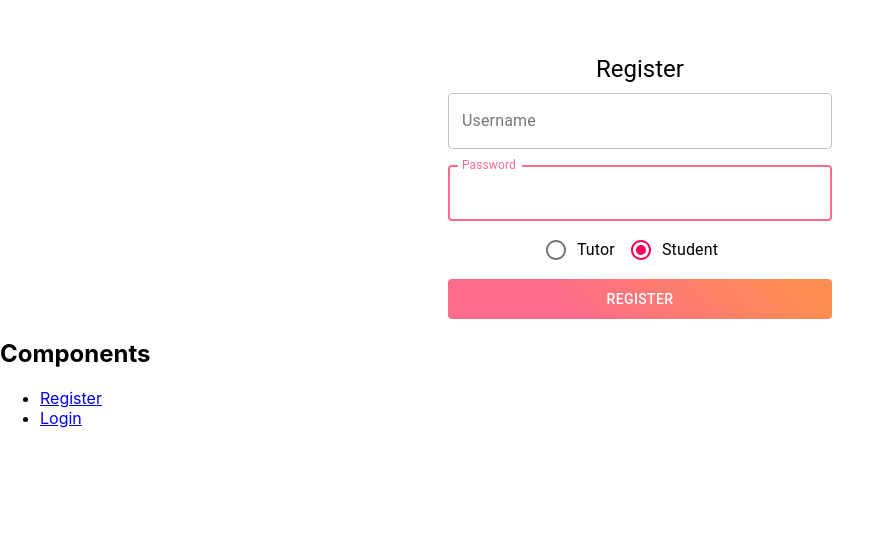
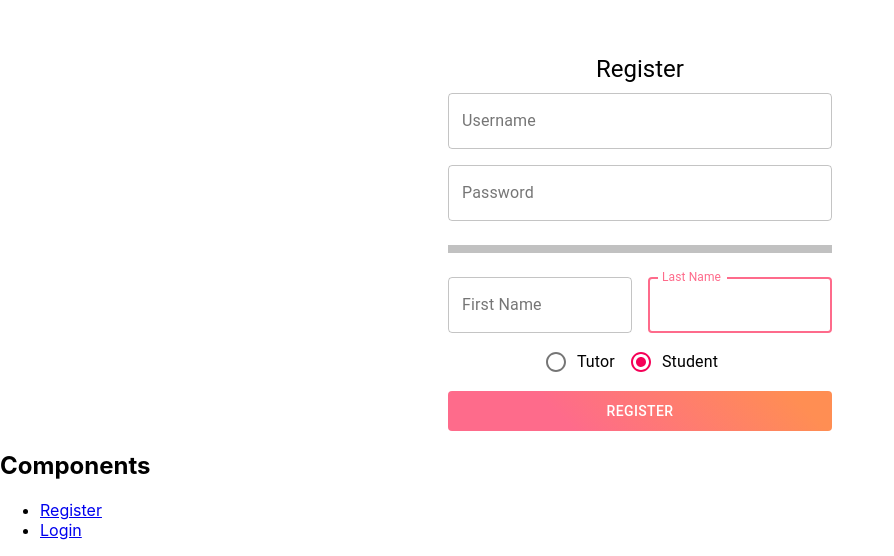
Before and after one commit to HardPocketRocket/thesis-web-application, a React (Create React App) app in the folder frontend/: page /register in a window 1280 px wide. Shown: the part 247-803 px from the top of the page, without its empty margins (0-894 px from the left). Built offline with nearby package versions, Linux system fonts and the light colour scheme.

Commit message:
Updated the Login page and implemented a password strength checker

```diff
--- a/frontend/src/components/register.component.js
+++ b/frontend/src/components/register.component.js
@@ -8,7 +8,9 @@ import {
 	withStyles,
 	RadioGroup,
 	FormControlLabel,
-	Radio
+	Radio,
+	Box,
+	LinearProgress
 } from '@material-ui/core';
 
 const styles = {
@@ -17,6 +19,11 @@ const styles = {
 		display: 'flex',
 		flexDirection: 'column',
 		alignItems: 'center'
+	},
+	nameBox: {
+		width: '30%',
+		display: 'flex',
+		flexDirection: 'row'
 	},
 	radioForm: {
 		display: 'flex',
@@ -27,6 +34,45 @@ const styles = {
 		width: '30%',
 		marginLeft: 'auto',
 		marginRight: 'auto',
+		marginTop: 8,
+		marginBottom: 8
+	},
+	progress: {
+		width: '30%',
+		height: '8px',
+		marginLeft: 'auto',
+		marginRight: 'auto',
+		marginTop: 16,
+		marginBottom: 16,
+		backgroundColor: '#cbcbcb'
+	},
+	colorPrimary: {
+		backgroundColor: '#c1c1c1'
+	},
+	barColorPrimary1: {
+		backgroundColor: '#ff2929'
+	},
+	barColorPrimary2: {
+		backgroundColor: '#ff9326'
+	},
+	barColorPrimary3: {
+		backgroundColor: '#fcdd12'
+	},
+	barColorPrimary4: {
+		backgroundColor: '#bbff00'
+	},
+	barColorPrimary5: {
+		backgroundColor: '#77ff00'
+	},
+	firstNameTextField: {
+		width: '50%',
+		marginRight: 8,
+		marginTop: 8,
+		marginBottom: 8
+	},
+	lastNameTextField: {
+		width: '50%',
+		marginLeft: 8,
 		marginTop: 8,
 		marginBottom: 8
 	},
@@ -65,15 +111,59 @@ class RegisterComponent extends Component {
 		this.state = {
 			username: '',
 			password: '',
+			firstName: '',
+			lastName: '',
 			isTutor: 'false',
-			subjects: []
+			subjects: [],
+			passwordStrength: 0
 		};
 
 		//binding the functions this to the class' this
+		this.checkPasswordStrength = this.checkPasswordStrength.bind(this);
 		this.onChangeUsername = this.onChangeUsername.bind(this);
 		this.onChangePassword = this.onChangePassword.bind(this);
+		this.onChangeFirstName = this.onChangeFirstName.bind(this);
+		this.onChangeLastName = this.onChangeLastName.bind(this);
 		this.onChangeIsTutor = this.onChangeIsTutor.bind(this);
 		this.onSubmit = this.onSubmit.bind(this);
+	}
+
+	hasLowerCase(str) {
+		return str.toUpperCase() !== str;
+	}
+
+	hasUpperCase(str) {
+		return str.toLowerCase() !== str;
+	}
+
+	hasNumbers(str) {
+		return /\d/.test(str);
+	}
+
+	hasSpecialCharacters(str) {
+		return /[\s~`!@#$%^&*+=\-[\]';,/{}|":<>?()._]/g.test(str);
+	}
+
+	checkPasswordStrength(str) {
+		let strengthNum = 0;
+
+		if (this.hasLowerCase(str)) {
+			strengthNum++;
+		}
+		if (this.hasUpperCase(str)) {
+			strengthNum++;
+		}
+		if (this.hasNumbers(str)) {
+			strengthNum++;
+		}
+		if (this.hasSpecialCharacters(str)) {
+			strengthNum++;
+		}
+		if (str.length >= 8) {
+			strengthNum++;
+		}
+
+		return strengthNum;
 	}
 
 	onChangeUsername(event) {
@@ -83,8 +173,22 @@ class RegisterComponent extends Component {
 	}
 
 	onChangePassword(event) {
+		let strengthNum = this.checkPasswordStrength(event.target.value);
 		this.setState({
-			password: event.target.value
+			password: event.target.value,
+			passwordStrength: strengthNum
+		});
+	}
+
+	onChangeFirstName(event) {
+		this.setState({
+			firstName: event.target.value
+		});
+	}
+
+	onChangeLastName(event) {
+		this.setState({
+			lastName: event.target.value
 		});
 	}
 
@@ -101,6 +205,8 @@ class RegisterComponent extends Component {
 		const user = {
 			username: this.state.username,
 			password: this.state.password,
+			firstName: this.state.firstName,
+			lastName: this.state.lastName,
 			isTutor: this.state.isTutor,
 			subjects: this.state.subjects
 		};
@@ -116,6 +222,29 @@ class RegisterComponent extends Component {
 
 	render() {
 		const { classes } = this.props;
+
+		let barColorClass;
+
+		switch (this.state.passwordStrength) {
+			case 1:
+				barColorClass = classes.barColorPrimary1
+				break;
+			case 2:
+				barColorClass = classes.barColorPrimary2
+				break;
+			case 3:
+				barColorClass = classes.barColorPrimary3
+				break;
+			case 4:
+				barColorClass = classes.barColorPrimary4
+				break;
+			case 5:
+				barColorClass = classes.barColorPrimary5
+				break;
+			default:
+				barColorClass = classes.barColorPrimary1
+				break;
+		}
 
 		return (
 			<div>
@@ -171,6 +300,65 @@ class RegisterComponent extends Component {
 							required: false
 						}}
 					/>
+					<LinearProgress
+						className={classes.progress}
+						classes={{
+							colorPrimary: classes.colorPrimary,
+							barColorPrimary: barColorClass
+						}}
+						value={this.state.passwordStrength * 20}
+						variant='determinate'
+					/>
+					<Box className={classes.nameBox}>
+						<TextField
+							className={classes.firstNameTextField}
+							required
+							autoFocus
+							variant='outlined'
+							label='First Name'
+							type='text'
+							value={this.state.firstName}
+							onChange={this.onChangeFirstName}
+							InputProps={{
+								classes: {
+									root: classes.outlinedRoot,
+									notchedOutline: classes.notchedOutline,
+									focused: classes.focused
+								}
+							}}
+							InputLabelProps={{
+								classes: {
+									root: classes.label,
+									focused: classes.focusedLabel
+								},
+								required: false
+							}}
+						/>
+						<TextField
+							className={classes.lastNameTextField}
+							required
+							autoFocus
+							variant='outlined'
+							label='Last Name'
+							type='text'
+							value={this.state.lastName}
+							onChange={this.onChangeLastName}
+							InputProps={{
+								classes: {
+									root: classes.outlinedRoot,
+									notchedOutline: classes.notchedOutline,
+									focused: classes.focused
+								}
+							}}
+							InputLabelProps={{
+								classes: {
+									root: classes.label,
+									focused: classes.focusedLabel
+								},
+								required: false
+							}}
+						/>
+					</Box>
 					<RadioGroup
 						className={classes.radioForm}
 						name='isTutor'
```
Also changed, not shown: 2 other files (tests, documents, lock files or other folders).
